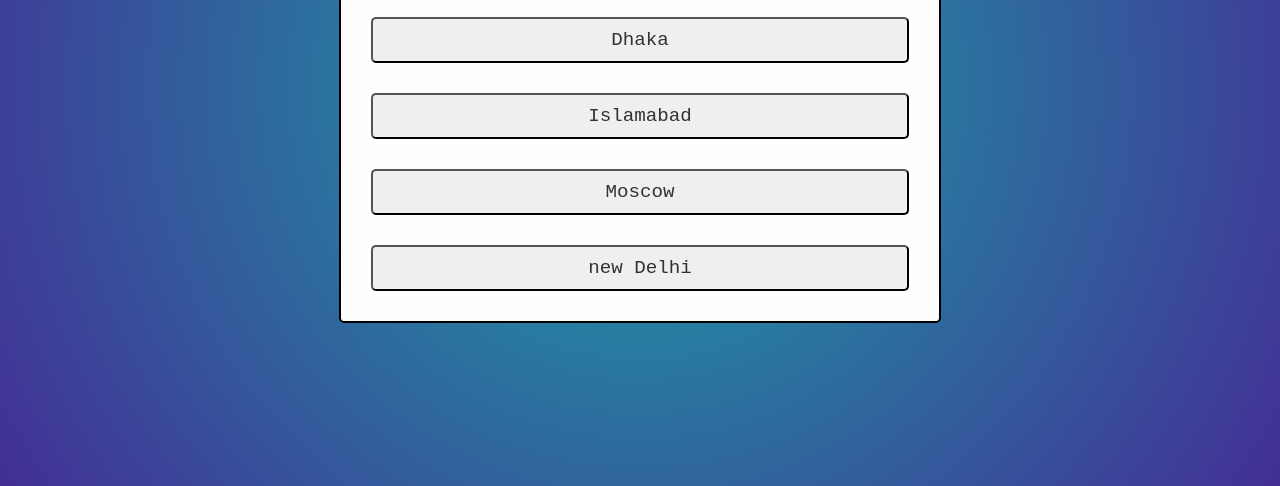
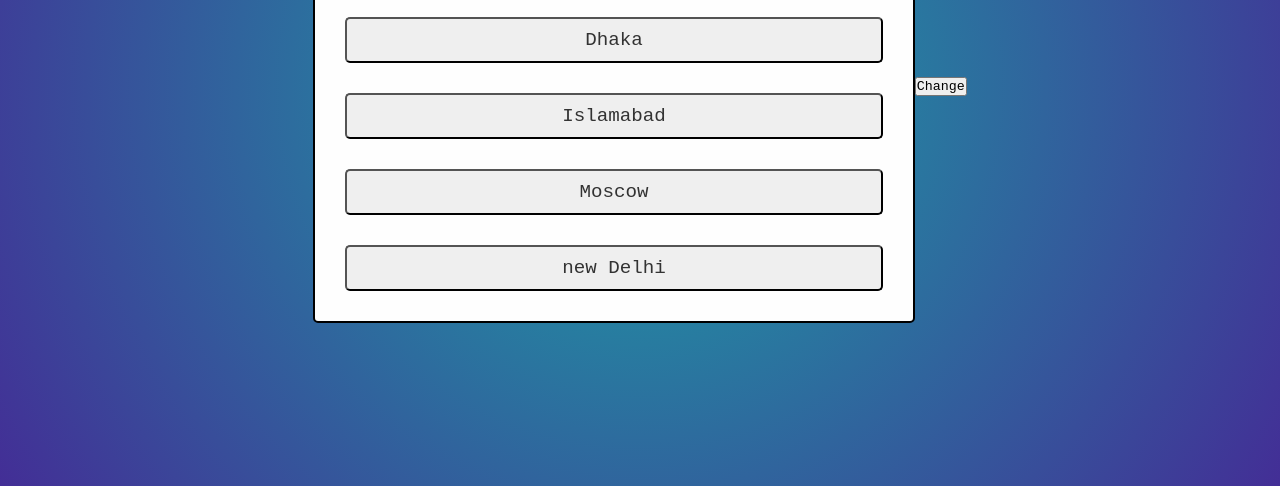
Before and after one commit to lingkon781/10-js-projects, a plain HTML site: page QUIZ APP/index.html in a window 1280 px wide. Shown: the part 314-800 px from the top of the page. Drawn offline with Linux system fonts and the light colour scheme.

Commit message:
new butto added

```diff
--- a/QUIZ APP/index.html
+++ b/QUIZ APP/index.html
@@ -29,6 +29,7 @@
     </div>
 
 
+    <button>Change</button>
     <script src="main.js"></script>
 </body>
 </html>
```
